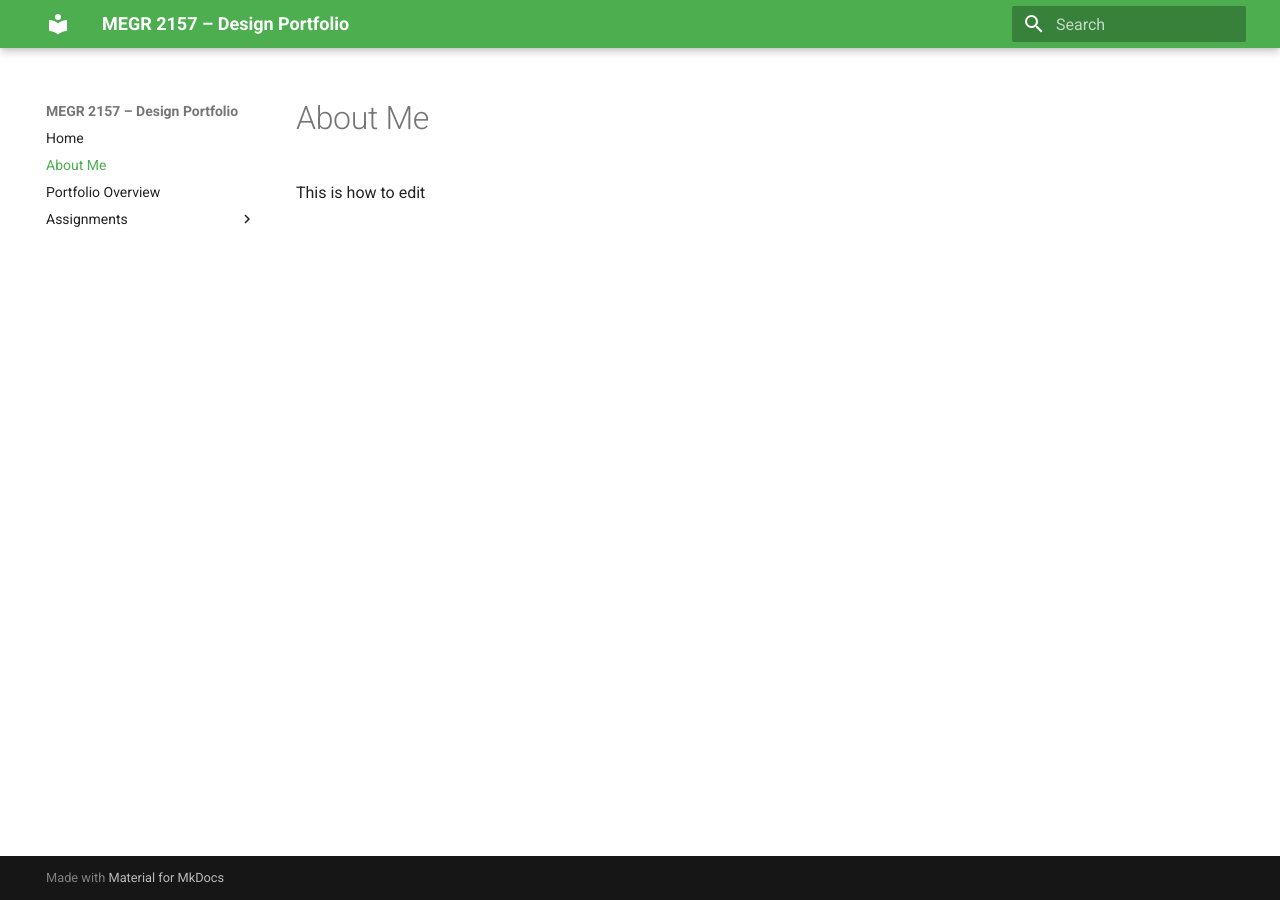
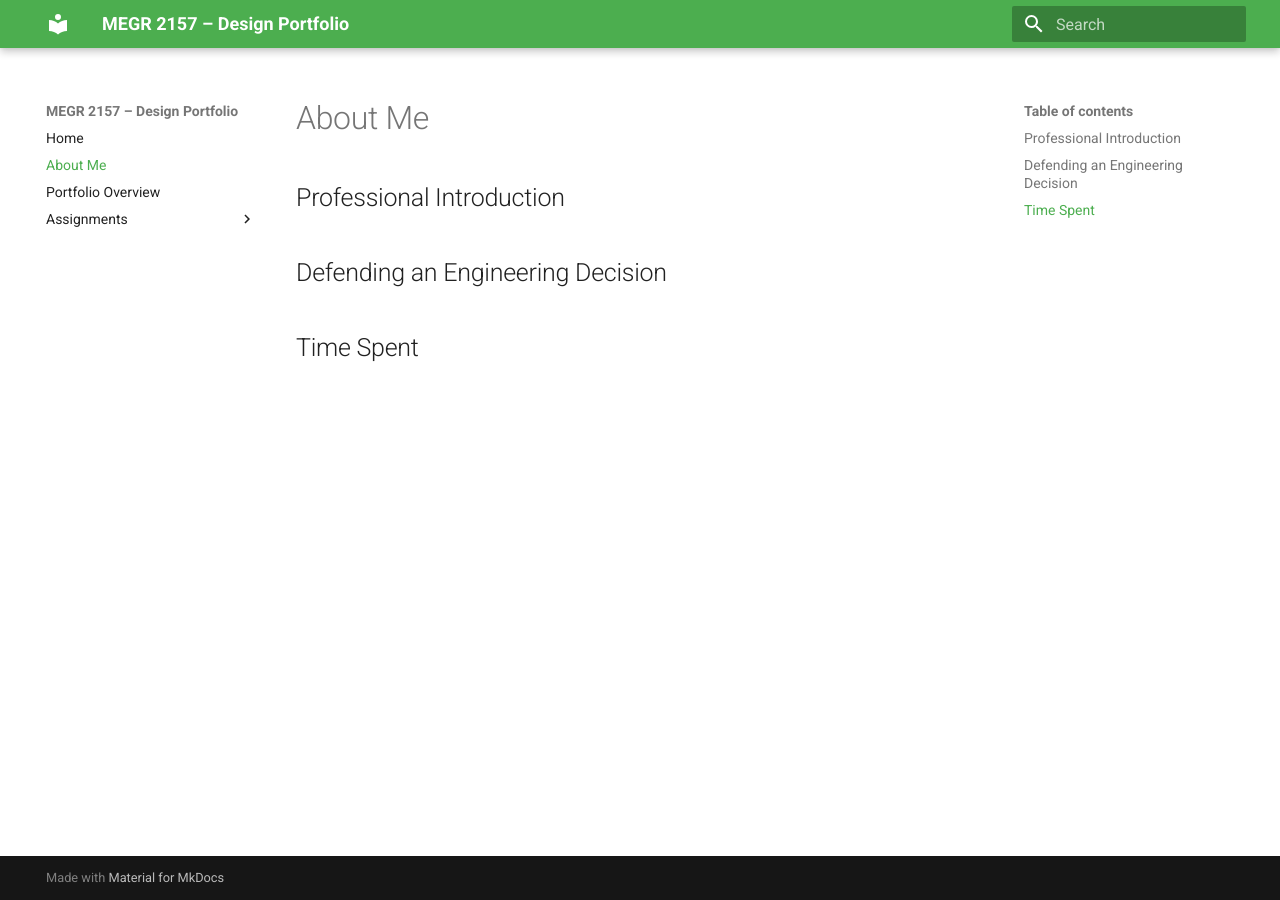
Before and after one commit to Mtrombl2/design-projects-portfolio, an MkDocs documentation site: the page built from docs/aboutme/index.md, in a window 1280 px wide. Built offline with MkDocs 1.6.1 and Material for MkDocs 9.7.7, drawn with Linux system fonts in a browser that asks for light colours.

Commit message:
Add sections to About Me document

```diff
--- a/docs/aboutme/index.md
+++ b/docs/aboutme/index.md
@@ -1,2 +1,6 @@
 #About Me
-This is how to edit
+## Professional Introduction
+
+## Defending an Engineering Decision
+
+## Time Spent
```
